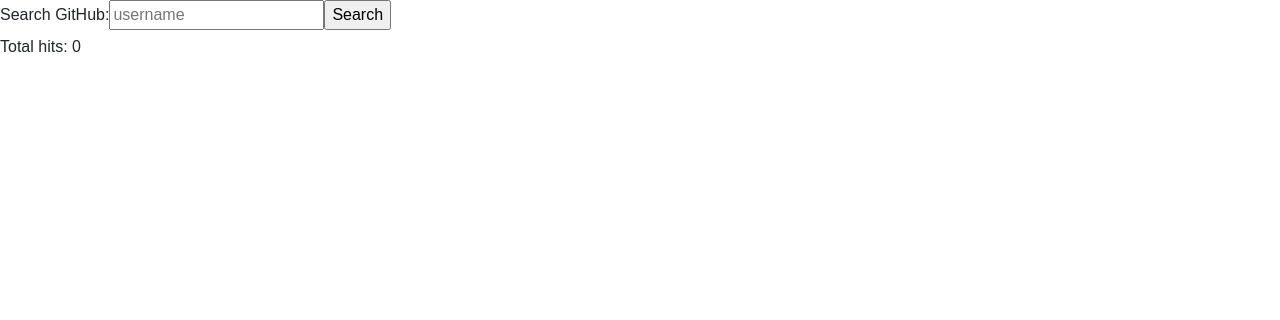
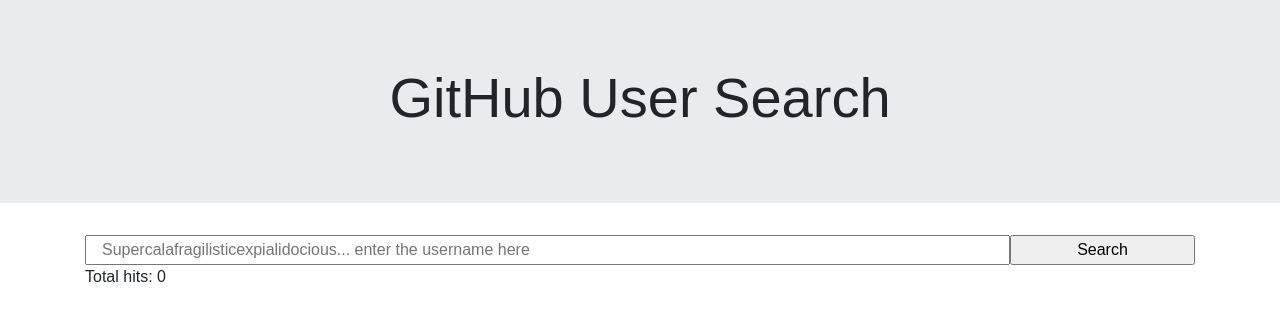
Before and after one commit to Krystropolis/GitHubUserSearch, a React (Create React App) app: page / in a window 1280 px wide. Shown: the top 320 px of the page. Built offline with nearby package versions, Linux system fonts and the light colour scheme.

Commit message:
Add style to components

```diff
--- a/src/App.js
+++ b/src/App.js
@@ -67,10 +67,20 @@
     ) {
       count = this.state.searchResults.total_count;
       if (count === 0) {
-        noResults = <div>No results found.</div>;
+        noResults = (
+          <div key="noResultsKey" className="col-12">
+            <p>
+              <em>No results found.</em>
+            </p>
+          </div>
+        );
       }
     }
-    totalHits = <div key="totalHitsKey">Total hits: {count}</div>;
+    totalHits = (
+      <div key="totalHitsKey" className="col-12">
+        Total hits: {count}
+      </div>
+    );
     displayTotal = [noResults, totalHits];
 
     // set up pagination when greater than 1 page of results
@@ -108,10 +118,21 @@
 
     return (
       <div>
-        <SearchInput textChange={this.handleSearchChange} />
-        {displayTotal}
-        <SearchResults searchResults={this.state.elements} />
-        {paginationElement}
+        <div className={'jumbotron jumbotron-fluid'}>
+          <div className={'container'}>
+            <h1 className={'display-4 text-center'}>GitHub User Search</h1>
+          </div>
+        </div>
+        <div className={'container'}>
+          <div className={'row'}>
+            <SearchInput textChange={this.handleSearchChange} />
+          </div>
+          <div className={'row'}>{displayTotal}</div>
+          <div className={'row'}>
+            <SearchResults searchResults={this.state.elements} />
+          </div>
+          <div className={'row'}>{paginationElement}</div>
+        </div>
       </div>
     );
   }
--- a/src/SearchInput.js
+++ b/src/SearchInput.js
@@ -25,26 +25,24 @@
 
 	render() {
 		return (
-			<div className="component-search-input">
-				<div>
+			<div className="container component-search-input">
 				<form
 					onSubmit={this.handleSubmit}
 					className="form"
 					id="userSearchForm"
 				>
-						<label htmlFor="usersearch">Search GitHub:</label>
 					<input
+						className="col-10"
 						type="text"
 						value={this.state.value}
-							placeholder="username"
+						placeholder="Supercalafragilisticexpialidocious... enter the username here"
 						id="usersearch"
 						name="usersearch"
 						onChange={this.handleChange}
 						tabIndex="0"
 					/>
-						<input type="submit" value="Search" />
+					<input className="col-2" type="submit" value="Search" />
 				</form>
-				</div>
 			</div>
 		);
 	}
--- a/src/SearchResultRow.js
+++ b/src/SearchResultRow.js
@@ -48,29 +48,36 @@
         );
       }
       return (
-        <div className="user-row">
         <div>
-            <a
-              className="component-user-result-row"
-              href={this.state.userData.html_url}
-            >
+          <div className={'card mb-3'} style={{ maxWidth: '540px' }}>
+            <div className={'row no-gutters'}>
+              <div className={'col-md-4'}>
                 <img
+                  src={this.state.userData.avatar_url}
+                  className={'card-img'}
                   alt={this.state.userData.login}
-                src={this.state.userData.avatar_url}
-                className="avatar"
                 />
-              <span className="login">{this.state.userData.login}</span>
-            </a>
               </div>
-          <div>
-            <span>Followers: {this.state.userData.followers}</span>
-            <span>Following: {this.state.userData.following}</span>
+              <div className={'col-md-8'}>
+                <div className={'card-body'}>
+                  <h5 className={'card-title'}>{this.state.userData.login}</h5>
+                  <small>{this.state.userData.name}</small>
+                  <p className={'card-text'}>{this.state.userData.bio}</p>
+                  {twitterComponent}
+                  <p className={'card-text'}>
+                    <small className={'text-muted'}>
+                      <span className={'col-md-6'}>
+                        Followers: {this.state.userData.followers}
+                      </span>
+                      <span className={'col-md-6'}>
+                        Following: {this.state.userData.following}
+                      </span>
+                    </small>
+                  </p>
                 </div>
-          <div>
-            {this.state.userData.name}
-            {this.state.userData.bio}
               </div>
-          {twitterComponent}
+            </div>
+          </div>
         </div>
       );
     }
```
Lines whose indentation alone changed are shown as unchanged.
